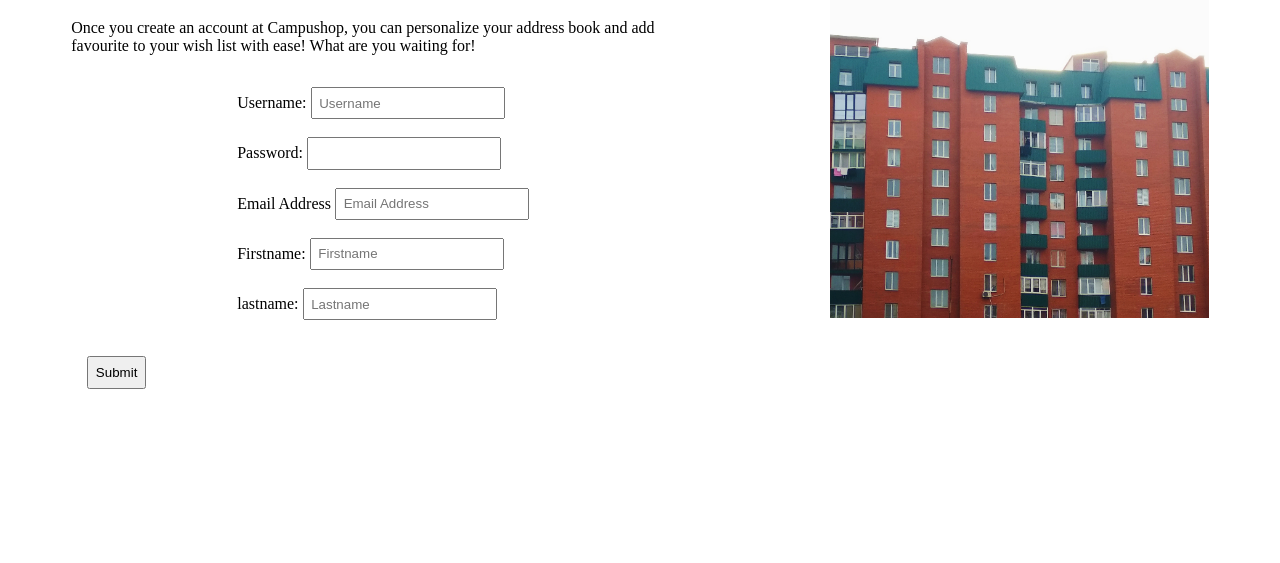
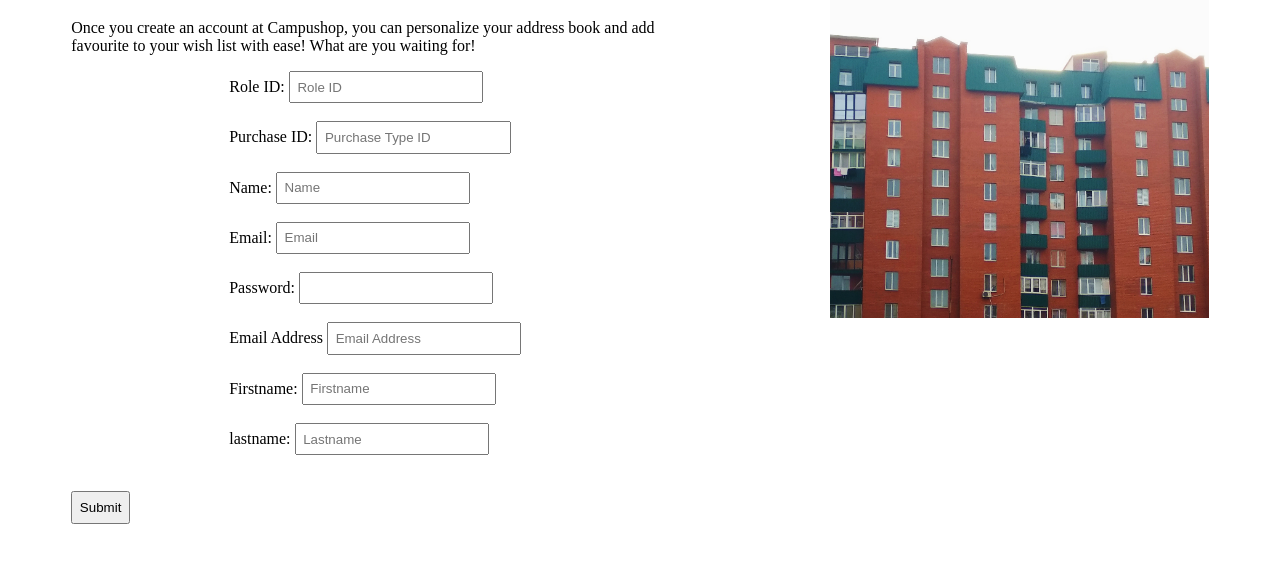
Before and after one commit to dominion-30/eCommerce, a plain HTML site: page signup.html in a window 1280 px wide. Shown: the part 69-632 px from the top of the page. Drawn offline with Linux system fonts and the light colour scheme.

Commit message:
Add changes

```diff
--- a/signup.html
+++ b/signup.html
@@ -16,10 +16,33 @@
 
             <p id="demo"></p>
 
-            <form action="database.html" method="get" >
             <div class="centering">
-                    <label for="user_name">Username:</label>
-                <input type="text" name="user_name" id="user_name" placeholder="Username" value="">
+                <label for="role_id">Role ID:</label>
+            <input type="text" name="role_id" id="role_id" placeholder="Role ID" value="">
+
+            </div>
+
+            <br>
+
+            <div class="centering">
+                <label for="purchase_type_id">Purchase ID:</label>
+            <input type="text" name="purchase_type_id" id="purchase_type_id" placeholder="Purchase Type ID" value="">
+
+            </div>
+
+            <br>
+
+            <div class="centering">
+                <label for="name">Name:</label>
+            <input type="text" name="name" id="name" placeholder="Name" value="">
+
+            </div>
+
+            <br>
+
+            <div class="centering">
+                <label for="email">Email:</label>
+            <input type="text" name="email" id="email" placeholder="Email" value="">
 
             </div>
 
@@ -57,50 +80,17 @@
 
             <br>
 
+            <br>
+            <input type="submit" onclick="submitUser()">
 
 
-
-
-                <!-- <div class="centering">
-                    <label for="retype_password">Password:</label>
-                <input type="password" name="retype_password" id="retype_password">
-
-                </div>
-
-                <br> -->
-<!--
-                <div class="centering">
-                    <label for="country">Country</label>
-                <input list="country" name="country">
-                <datalist id="country">
-                    <option value="Nigeria">
-                    <option value="United States of America">
-                    <option value="United Kingdom">
-                    <option value="France">
-                    <option value="China">
-                    <option value="Sweden">
-
-
-                </datalist> -->
-
-                <!-- </div> -->
-
-                <br>
-                <input type="submit" onclick="submitUser()">
-            </form>
         </div>
 
         <div class="rightside centering">
 
             <img src="image/product1.jpg" alt="image of a building">
         </div>
-        <!-- <div>
-            <form action="">
-                <button type="submit">
-                    <a href="/">Submit</a>
-                </button>
-            </form>
-        </div> -->
+
     </div>
 
     <script src="js/sign_up_script.js"></script>
```
Lines whose indentation alone changed are shown as unchanged.
